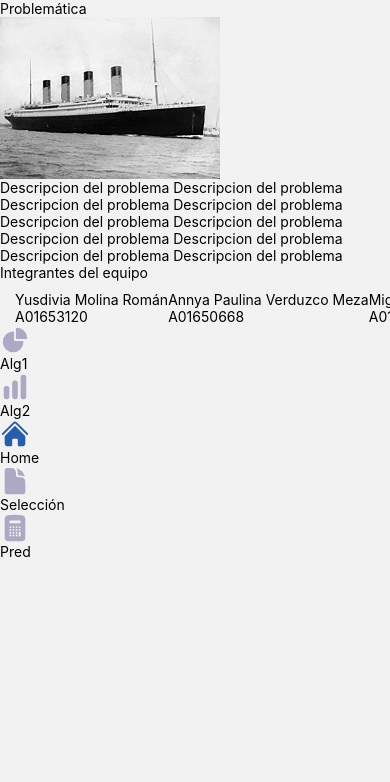
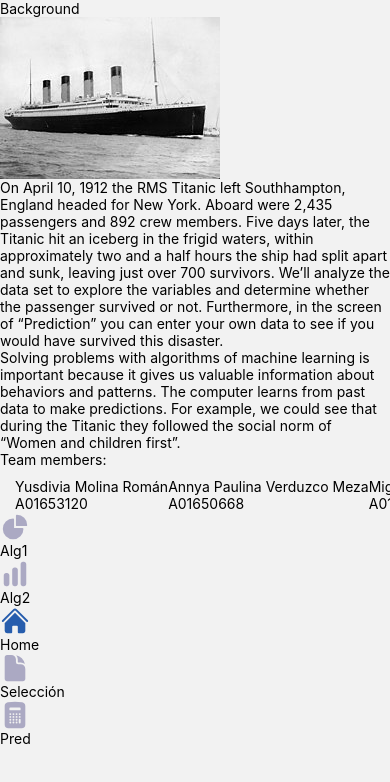
Before and after one commit to InteligenciaArtificialEquipo9/RetoIntArtificial, a React Native app: screen /Home in a window 390 px wide. Shown: the top 782 px of the page. Built offline with nearby package versions, Linux system fonts and the light colour scheme; grey boxes are pictures that could not be loaded; what tailwindcss-react-native would draw is missing.

Commit message:
add desc

```diff
--- a/package.json
+++ b/package.json
@@ -10,7 +10,7 @@
   },
   "dependencies": {
     "@react-native-material/core": "^1.3.7",
-    "@react-native-picker/picker": "^2.4.2",
+    "@react-native-picker/picker": "^2.4.4",
     "@react-navigation/native": "^6.0.12",
     "@react-navigation/native-stack": "^6.8.0",
     "expo": "~46.0.9",
--- a/screens/HomeScreen.js
+++ b/screens/HomeScreen.js
@@ -18,16 +18,14 @@ export default function HomeScreen() {
         <SafeAreaView className='pt-5 h-full flex-1 bg-[#EEF1F7]'>
             <ScrollView>
             <View className="mb-20">
-                <Text className="text-xl text-center py-4 font-bold">Problemática</Text>
+                <Text className="text-xl text-center py-4 font-bold">Background</Text>
                 <Image source={require("../assets/titanic.jpeg")}
                        className="rounded-lg w-10/12 h-56 self-center"/>
-                <Text className="m-4">Descripcion del problema Descripcion del
-                    problema Descripcion del problema Descripcion del problema
-                    Descripcion del problema Descripcion del problema Descripcion del
-                    problema Descripcion del problema Descripcion del problema
-                    Descripcion del problema</Text>
+                <Text className="m-4">On April 10, 1912 the RMS Titanic left Southhampton, England headed for New York. Aboard were 2,435 passengers and 892 crew members. Five days later, the Titanic hit an iceberg in the frigid waters, within approximately two and a half hours the ship had split apart and sunk, leaving just over 700 survivors. We’ll analyze the data set to explore the variables and determine whether the passenger survived or not. Furthermore, in the screen of “Prediction” you can enter your own data to see if you would have survived this disaster.
+                {"\n"}
+ Solving problems with algorithms of machine learning is important because it gives us valuable information about behaviors and patterns. The computer learns from past data to make predictions. For example, we could see that during the Titanic they followed the social norm of “Women and children first”.</Text>
 
-            <Text className="text-xl text-center py-2 font-bold">Integrantes del equipo</Text>
+            <Text className="text-xl text-center py-2 font-bold">Team members: </Text>
 
                 <ScrollView
                     contentContainerStyle={{paddingHorizontal:15, paddingTop:10,}}
```
Also changed, not shown: 1 other file (tests, documents, lock files or other folders).
